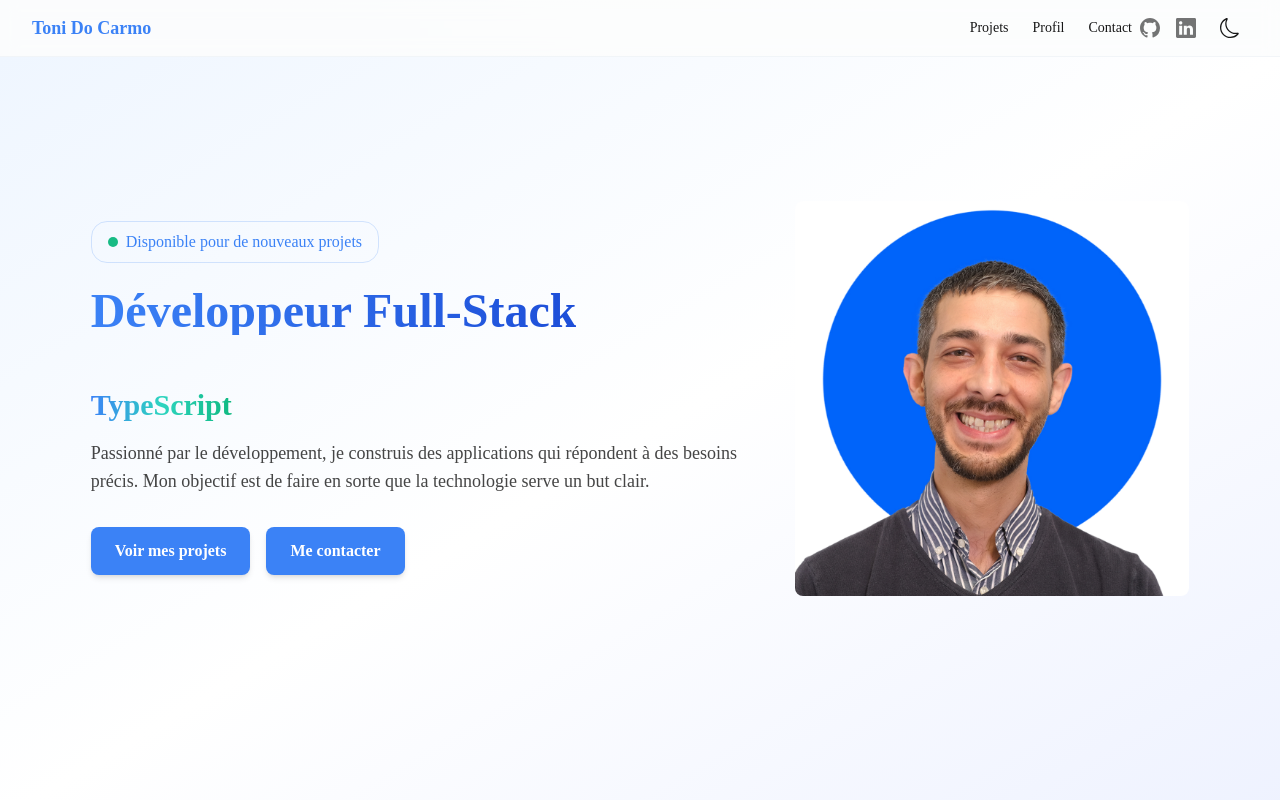
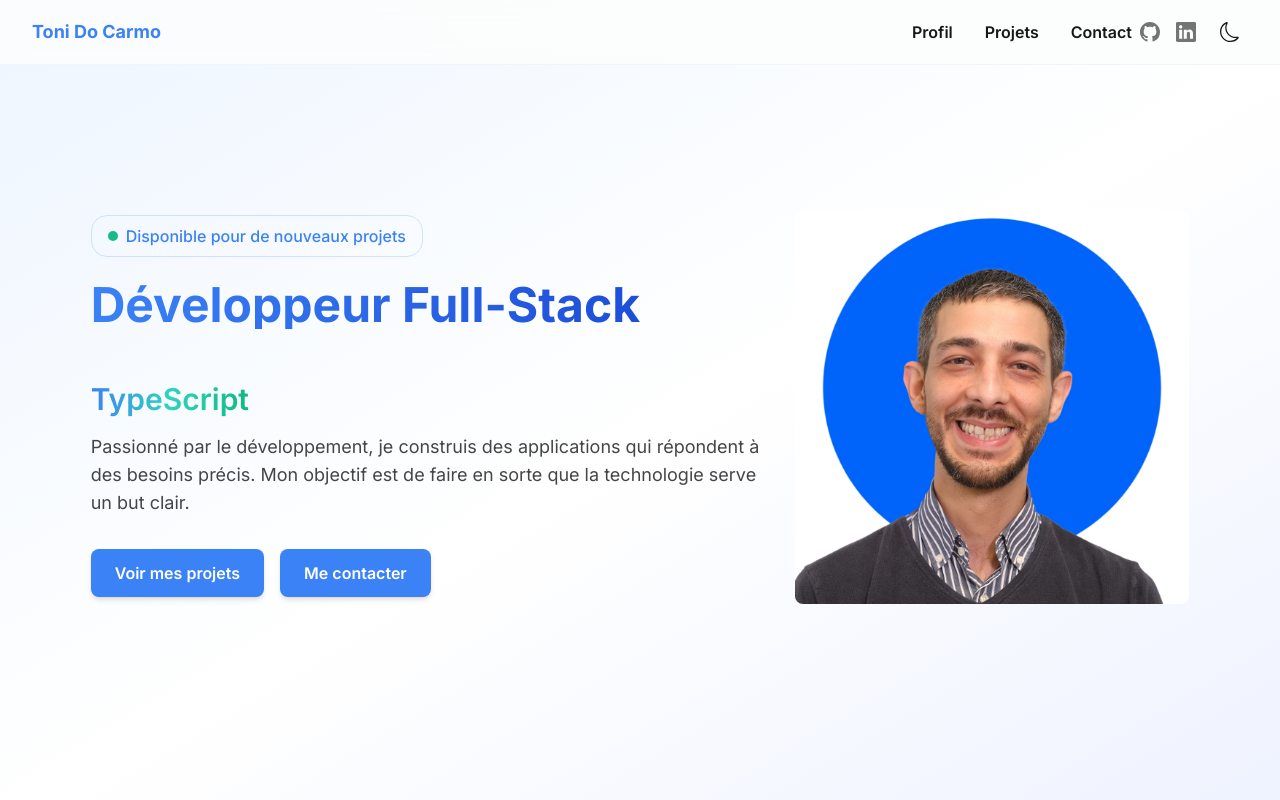
Before and after one commit to tdocarmo/portfolio, a Next.js app: page / in a window 1280 px wide. Shown: the top 800 px of the page. Built offline with nearby package versions, Linux system fonts and the light colour scheme.

Commit message:
refactor: update layout structure by replacing Navbar with ClientLayout, integrate smooth scrolling functionality in Home and Navbar components, and enhance font usage for improved readability

```diff
--- /dev/null
+++ b/src/app/client-layout.tsx
@@ -0,0 +1,32 @@
+"use client";
+
+import Navbar from "@/components/Navbar";
+import { ThemeProvider } from "@/components/ThemeProvider";
+import { SectionProvider } from "@/context/SectionContext";
+
+export default function ClientLayout({
+  children,
+}: {
+  children: React.ReactNode;
+}) {
+  return (
+    <ThemeProvider
+      attribute="class"
+      defaultTheme="system"
+      enableSystem
+      disableTransitionOnChange
+    >
+      <SectionProvider>
+        <div className="min-h-screen flex flex-col">
+          <Navbar />
+          <main className="flex-1">
+            {children}
+          </main>
+          <footer className="w-full py-4 text-center text-sm text-foreground/60 bg-background border-t border-foreground/10">
+            © {new Date().getFullYear()} Toni Do Carmo. All Rights Reserved.
+          </footer>
+        </div>
+      </SectionProvider>
+    </ThemeProvider>
+  );
+}
--- a/src/app/layout.tsx
+++ b/src/app/layout.tsx
@@ -1,22 +1,13 @@
 import type { Metadata } from "next";
-import { Geist, Geist_Mono } from "next/font/google";
+import { Inter } from "next/font/google";
 import "./globals.css";
-import { ThemeProvider } from "@/components/ThemeProvider";
-import Navbar from "@/components/Navbar";
+import ClientLayout from "./client-layout";
 
-const geistSans = Geist({
-  variable: "--font-geist-sans",
-  subsets: ["latin"],
-});
-
-const geistMono = Geist_Mono({
-  variable: "--font-geist-mono",
-  subsets: ["latin"],
-});
+const inter = Inter({ subsets: ["latin"] });
 
 export const metadata: Metadata = {
-  title: "Développeur Fullstack Toni Do Carmo",
-  description: "Portfolio de Toni Do Carmo - Développeur Fullstack passionné par la création d'expériences web modernes et performantes",
+  title: "Toni Do Carmo - Développeur Full-Stack",
+  description: "Portfolio de Toni Do Carmo, développeur Full-Stack passionné par la création d'applications web modernes et performantes.",
 };
 
 export default function RootLayout({
@@ -26,25 +17,8 @@ export default function RootLayout({
 }>) {
   return (
     <html lang="fr" suppressHydrationWarning>
-      <body
-        className={`${geistSans.variable} ${geistMono.variable} antialiased`}
-      >
-        <ThemeProvider
-          attribute="class"
-          defaultTheme="system"
-          enableSystem
-          disableTransitionOnChange
-        >
-          <div className="min-h-screen flex flex-col">
-            <Navbar />
-            <main className="flex-1">
-              {children}
-            </main>
-            <footer className="w-full py-4 text-center text-sm text-foreground/60 bg-background border-t border-foreground/10">
-              © {new Date().getFullYear()} Toni Do Carmo. All Rights Reserved.
-            </footer>
-          </div>
-        </ThemeProvider>
+      <body className={inter.className}>
+        <ClientLayout>{children}</ClientLayout>
       </body>
     </html>
   );
--- a/src/app/page.tsx
+++ b/src/app/page.tsx
@@ -1,13 +1,47 @@
+"use client";
+
 import { TechScroller } from '@/components/TechScroller';
 import { ProfilTabs } from '@/components/ProfilTabs';
 import ContactForm from '@/components/ContactForm';
 import Image from 'next/image';
+import { useSection } from '@/context/SectionContext';
+import { useEffect } from 'react';
 
 export default function Home() {
+  const { setActiveSection } = useSection();
+
+  useEffect(() => {
+    const handleScroll = () => {
+      const sections = ['hero', 'profil', 'projets', 'contact'];
+      const scrollPosition = window.scrollY + window.innerHeight / 3;
+
+      for (const section of sections) {
+        const element = document.getElementById(section);
+        if (element) {
+          const { top, bottom } = element.getBoundingClientRect();
+          if (top <= scrollPosition && bottom >= scrollPosition) {
+            setActiveSection(section);
+            break;
+          }
+        }
+      }
+    };
+
+    window.addEventListener('scroll', handleScroll);
+    return () => window.removeEventListener('scroll', handleScroll);
+  }, [setActiveSection]);
+
+  const scrollToSection = (sectionId: string) => {
+    const element = document.getElementById(sectionId);
+    if (element) {
+      element.scrollIntoView({ behavior: 'smooth' });
+    }
+  };
+
   return (
     <main className="min-h-screen">
       {/* Hero Section */}
-      <section className="section bg-gradient-to-br from-blue-50 via-white to-indigo-50 dark:from-blue-950/20 dark:via-background dark:to-indigo-950/20">
+      <section id="hero" className="section bg-gradient-to-br from-blue-50 via-white to-indigo-50 dark:from-blue-950/20 dark:via-background dark:to-indigo-950/20">
         <div className="section-content">
           <div className="flex flex-col md:flex-row items-center justify-center w-full max-w-7xl mx-auto gap-8 pt-8 pb-16 md:pt-12 md:pb-32 px-4 sm:px-8">
             <div className="flex flex-col items-center md:items-start gap-6 max-w-2xl text-center md:text-left">
@@ -19,18 +53,18 @@ export default function Home() {
               <TechScroller />
               <p className="text-base md:text-lg text-foreground/80">Passionné par le développement, je construis des applications qui répondent à des besoins précis. Mon objectif est de faire en sorte que la technologie serve un but clair.</p>
               <div className="flex gap-4 mt-2">
-                <a
-                  href="#projets"
+                <button
+                  onClick={() => scrollToSection('projets')}
                   className="px-6 py-3 bg-primary text-primary-foreground text-base font-semibold rounded-lg hover:bg-primary/90 transition-all duration-300 shadow-md hover:shadow-lg"
                 >
                   Voir mes projets
-                </a>
-                <a
-                  href="#contact"
+                </button>
+                <button
+                  onClick={() => scrollToSection('contact')}
                   className="px-6 py-3 bg-primary text-primary-foreground text-base font-semibold rounded-lg hover:bg-primary/90 transition-all duration-300 shadow-md hover:shadow-lg"
                 >
                   Me contacter
-                </a>
+                </button>
               </div>
             </div>
             <div className="w-full md:w-1/3 aspect-square relative rounded-lg overflow-hidden mt-4 md:mt-0">
--- a/src/components/Navbar.tsx
+++ b/src/components/Navbar.tsx
@@ -1,31 +1,59 @@
 "use client";
 
-import Link from 'next/link';
 import { useTheme } from 'next-themes';
 import { BsGithub, BsLinkedin, BsSun, BsMoon } from "react-icons/bs";
+import { useSection } from '@/context/SectionContext';
 
 export default function Navbar() {
   const { theme, setTheme } = useTheme();
+  const { setActiveSection } = useSection();
+
+  const scrollToSection = (sectionId: string) => {
+    setActiveSection(sectionId);
+    const element = document.getElementById(sectionId);
+    if (element) {
+      const navbarHeight = 64; // hauteur de la navbar en pixels
+      const elementPosition = element.getBoundingClientRect().top;
+      const offsetPosition = elementPosition + window.pageYOffset - navbarHeight;
+
+      window.scrollTo({
+        top: offsetPosition,
+        behavior: 'smooth'
+      });
+    }
+  };
 
   return (
     <nav className="sticky top-0 z-50 w-full border-b border-border/40 bg-background/95 backdrop-blur supports-[backdrop-filter]:bg-background/60">
-      <div className="container flex h-14 max-w-screen-2xl items-center">
+      <div className="container flex h-16 max-w-screen-2xl items-center">
         <div className="mr-4 flex">
-          <Link href="/" className="mr-6 flex items-center space-x-2">
+          <button
+            onClick={() => scrollToSection('hero')}
+            className="mr-6 flex items-center space-x-2"
+          >
             <span className="text-lg font-bold text-primary dark:text-foreground/60">Toni Do Carmo</span>
-          </Link>
+          </button>
         </div>
         <div className="flex flex-1 items-center justify-between space-x-2 md:justify-end">
-          <nav className="flex items-center space-x-6">
-            <Link href="#projets" className="text-sm font-medium transition-colors hover:text-primary">
+          <nav className="flex items-center space-x-8">
+            <button
+              onClick={() => scrollToSection('profil')}
+              className="text-base font-semibold transition-colors hover:text-primary"
+            >
+              Profil
+            </button>
+            <button
+              onClick={() => scrollToSection('projets')}
+              className="text-base font-semibold transition-colors hover:text-primary"
+            >
               Projets
-            </Link>
-            <Link href="#profil" className="text-sm font-medium transition-colors hover:text-primary">
-              Profil
-            </Link>
-            <Link href="#contact" className="text-sm font-medium transition-colors hover:text-primary">
+            </button>
+            <button
+              onClick={() => scrollToSection('contact')}
+              className="text-base font-semibold transition-colors hover:text-primary"
+            >
               Contact
-            </Link>
+            </button>
           </nav>
           <div className="flex items-center space-x-4">
             <a
--- /dev/null
+++ b/src/context/SectionContext.tsx
@@ -0,0 +1,28 @@
+"use client";
+
+import { createContext, useContext, useState, ReactNode } from 'react';
+
+interface SectionContextType {
+  activeSection: string;
+  setActiveSection: (section: string) => void;
+}
+
+const SectionContext = createContext<SectionContextType | undefined>(undefined);
+
+export function SectionProvider({ children }: { children: ReactNode }) {
+  const [activeSection, setActiveSection] = useState('hero');
+
+  return (
+    <SectionContext.Provider value={{ activeSection, setActiveSection }}>
+      {children}
+    </SectionContext.Provider>
+  );
+}
+
+export function useSection() {
+  const context = useContext(SectionContext);
+  if (context === undefined) {
+    throw new Error('useSection must be used within a SectionProvider');
+  }
+  return context;
+}
```
